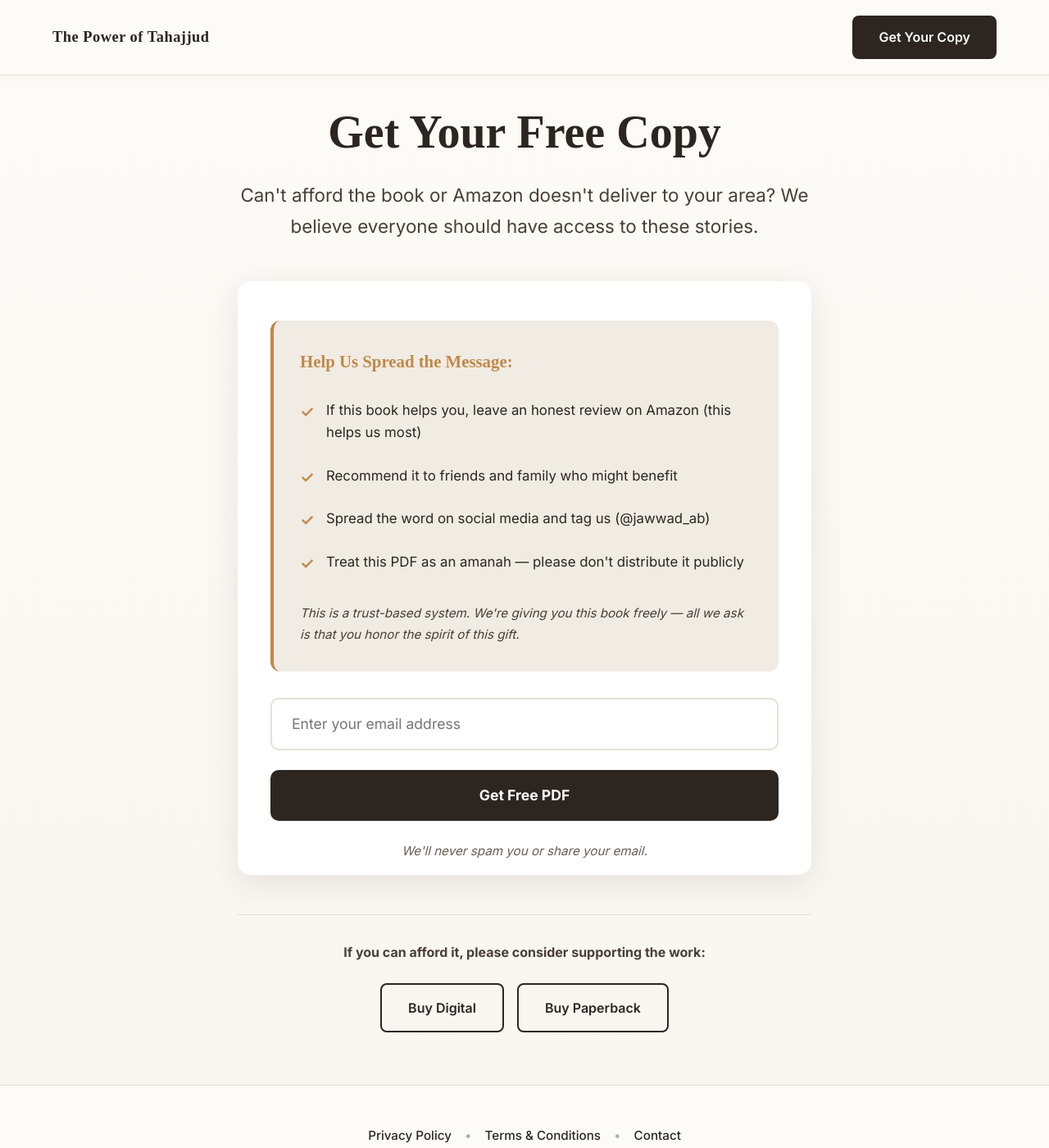
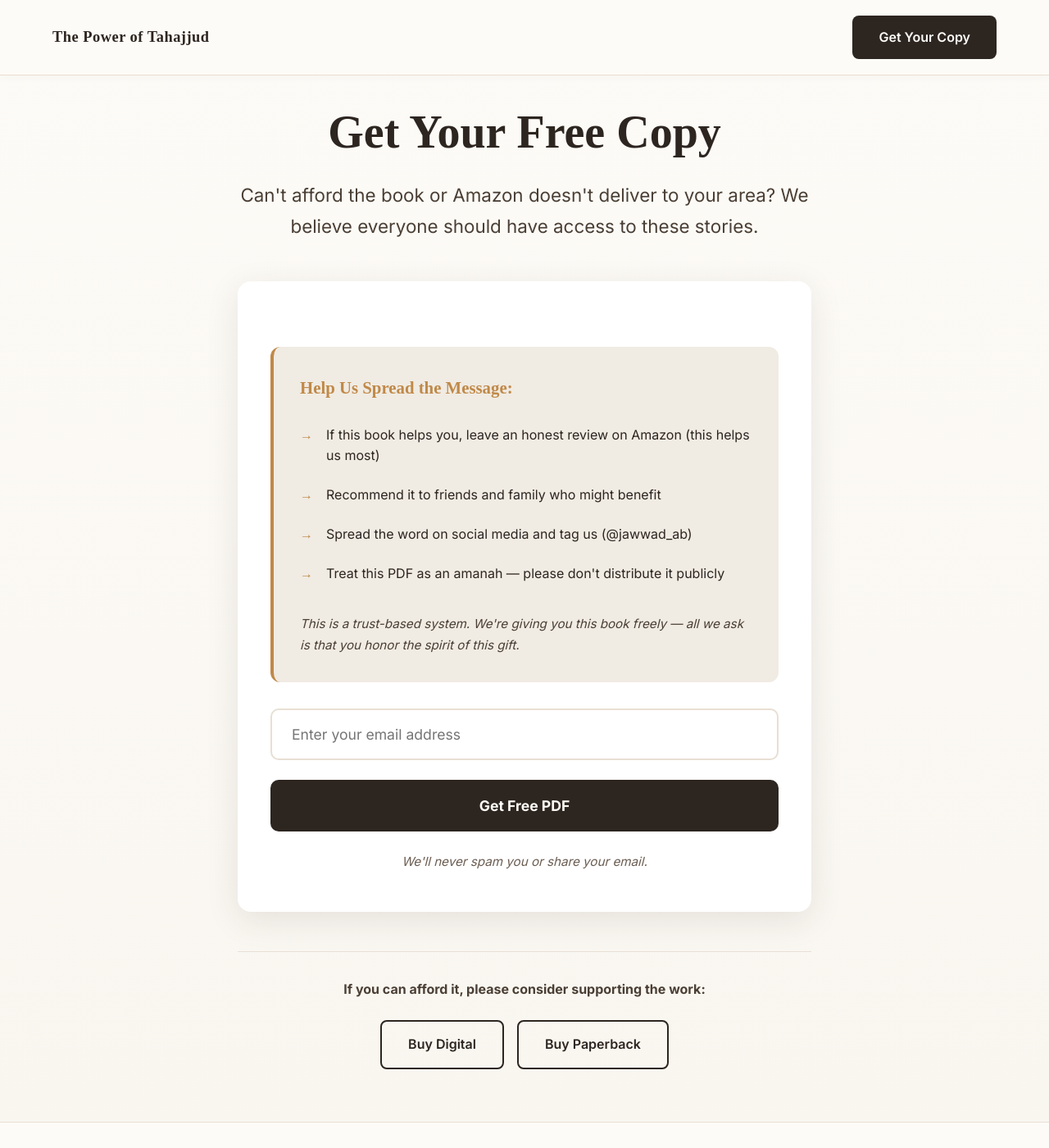
Before and after one commit to Omnitryx-Inc/tahajjud-fe-main, a Jekyll site: the page built from pages/free.html, in a window 1280 px wide and 1400 px high. Shown: the whole window at 82% size. Built offline with Jekyll 4.4.1, drawn with Linux system fonts in a browser that asks for light colours; some web fonts are replaced.

Commit message:
adjustments

```diff
--- a/pages/free.html
+++ b/pages/free.html
@@ -38,7 +38,7 @@ permalink: /free/
 
 .free-box {
     background: var(--white);
-    padding: 1rem 2.5rem;
+    padding: 3rem 2.5rem;
     border-radius: 16px;
     box-shadow: 0 10px 40px rgba(45, 37, 32, 0.1);
     margin: 3rem 0;
@@ -66,21 +66,19 @@ permalink: /free/
 }
 
 .free-conditions li {
-    padding: 0.8rem 0;
+    padding: 0.7rem 0;
     padding-left: 2rem;
     position: relative;
     color: var(--text-dark);
-    font-size: 1.05rem;
     line-height: 1.6;
 }
 
 .free-conditions li::before {
-    content: '✓';
+    content: '→';
     position: absolute;
     left: 0;
     color: var(--gold-primary);
     font-weight: 700;
-    font-size: 1.2rem;
 }
 
 .email-form {
```
Also changed, not shown: other parts of pages/free.html (+0 -4 lines).
